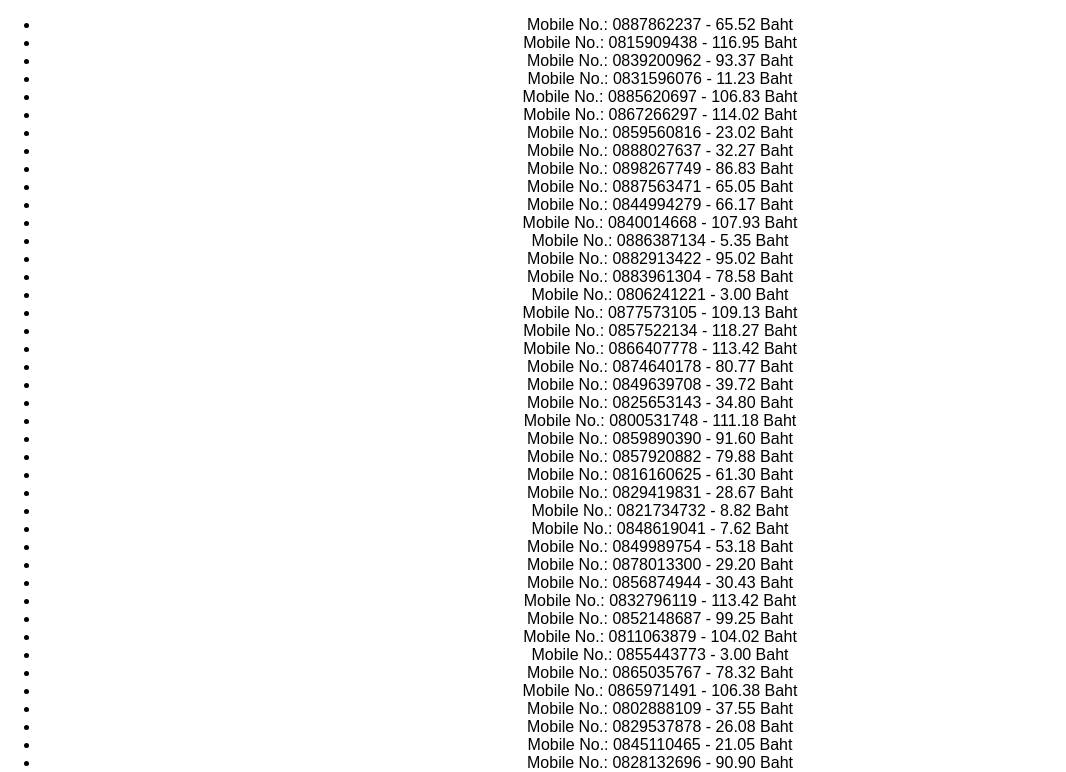
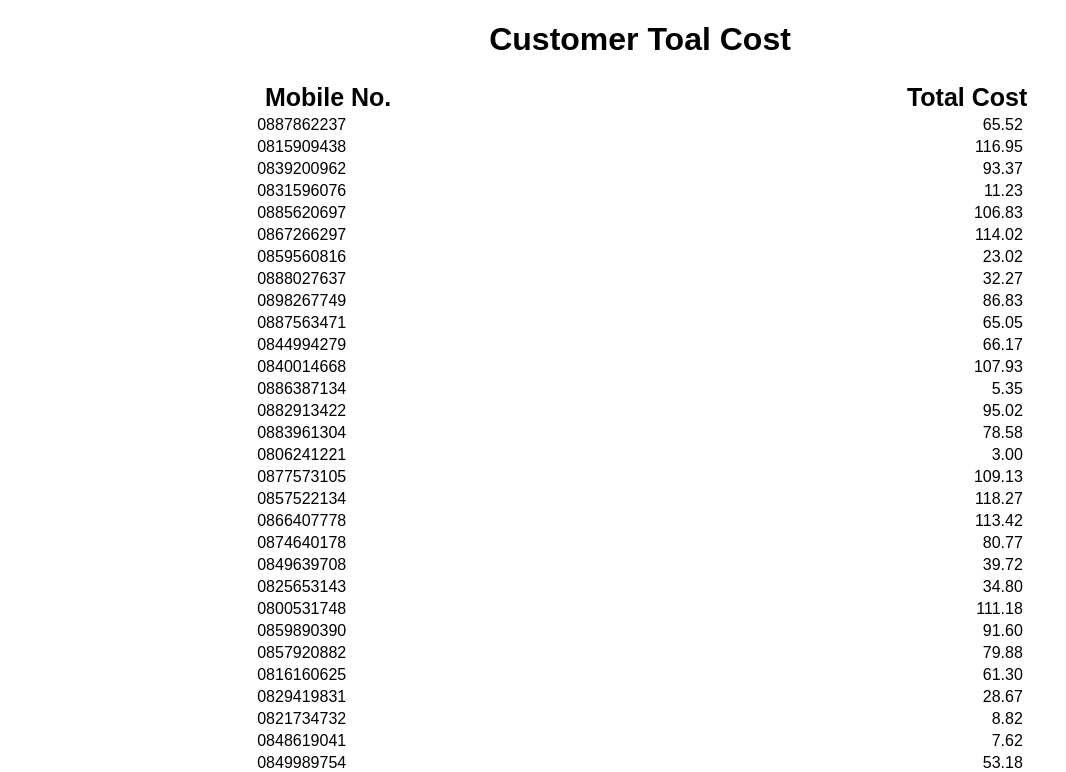
Before and after one commit to fafafafuse/Assignment, a React (Create React App) app in the folder read-json/: page / in a window 1280 px wide. Shown: the top 772 px of the page, without its empty margins (0-1066 px from the left). Built offline with nearby package versions, Linux system fonts and the light colour scheme.

Commit message:
save update
update simply display total cost

```diff
--- a/read-json/src/App.css
+++ b/read-json/src/App.css
@@ -1,23 +1,35 @@
 .App {
+  text-align: left;
+}
+
+
+.Mylist{
+  list-style-type:none;
+  padding-left: 2in;
+}
+
+.list{
+  margin: 30px
+}
+
+.App-header{
   text-align: center;
 }
 
-.App-header {
-  background-color: #222;
-  height: 150px;
-  padding: 20px;
-  color: white;
+table{
+  width: 100%;
 }
-
-.App-title {
-  font-size: 1.5em;
+.Table-mobileNo{
+  padding-left: 20%;
 }
-
-.App-intro {
-  font-size: large;
+.Table-cost{
+  padding-right: 20%;
+  text-align: right;
 }
-
-@keyframes App-logo-spin {
-  from { transform: rotate(0deg); }
-  to { transform: rotate(360deg); }
+tr{
+  padding-bottom: 20px
 }
+th{
+  font-size: 25px;
+  text-align:center;
+}
--- a/read-json/src/App.js
+++ b/read-json/src/App.js
@@ -7,13 +7,19 @@ class App extends Component {
   render() {
     return (
       <div className="App">
-        <ul>
+        <header className="App-header"><h1>Customer Toal Cost</h1></header>
+
+        <table>
+        <tr><th>Mobile No.</th><th>Total Cost</th></tr>
         {
           data.map(function(phone){
-            return <li>Mobile No.: {phone.mobileNo} - {phone.cost.toFixed(2)} Baht</li>;
+            return <tr className="list">
+            <td className="Table-mobileNo">{phone.mobileNo}</td>
+            <td className="Table-cost">{phone.cost.toFixed(2)}</td>
+            </tr>
           })
         }
-        </ul>
+        </table>
         </div>
     );
   }
```
Also changed, not shown: 1 other file (tests, documents, lock files or other folders).
